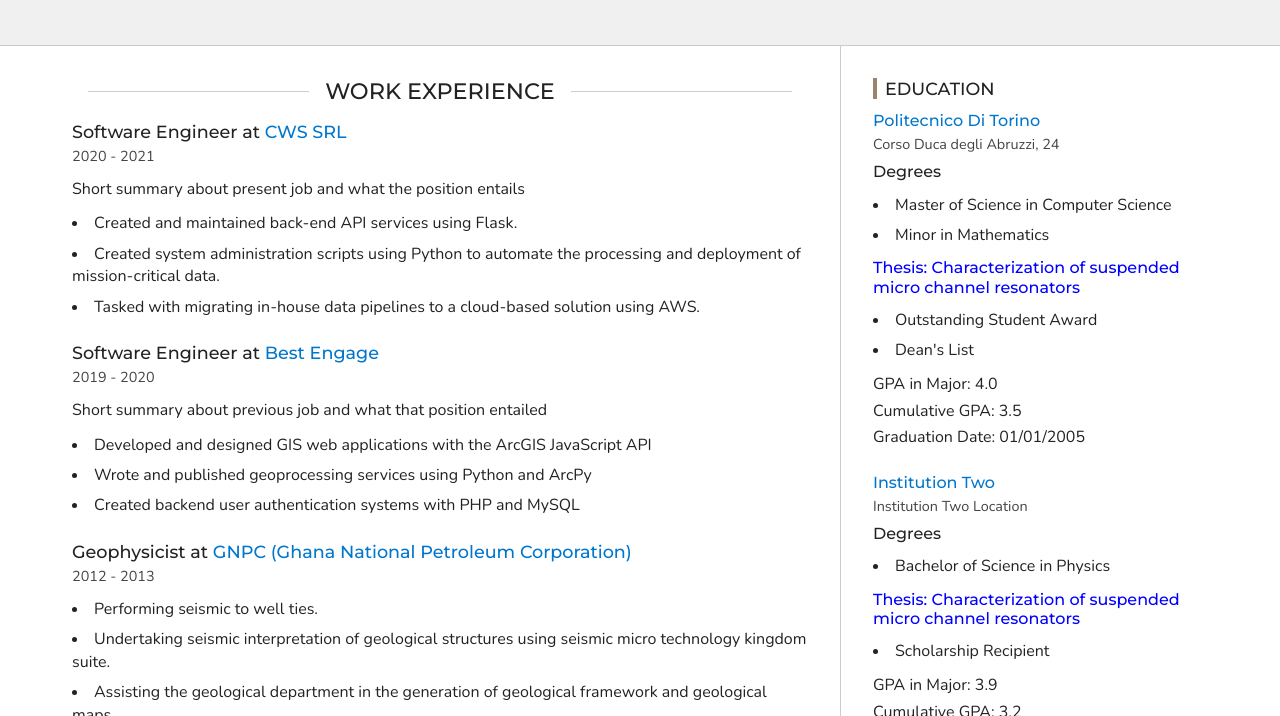
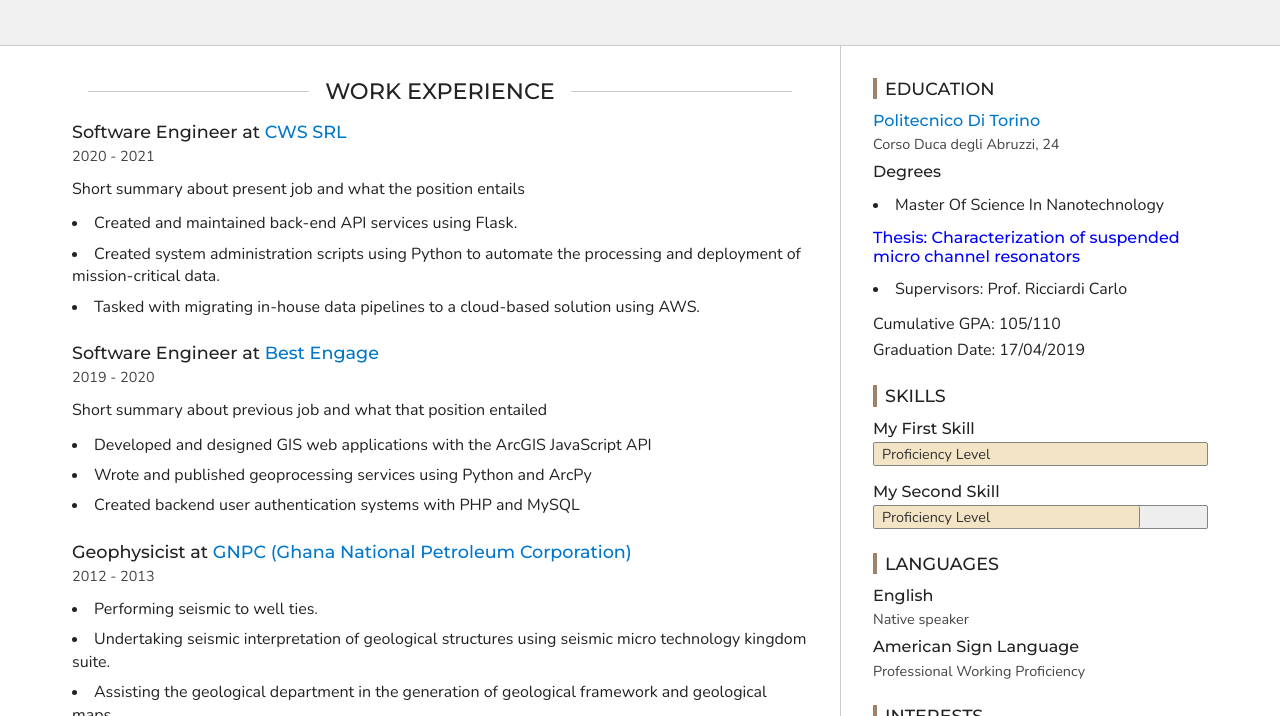
Before and after one commit to OwusuBempahKofi/OwusuBempahKofi.github.io, a plain HTML site: page index.html in a window 1280 px wide. Shown: the part 236-952 px from the top of the page. Drawn offline with nearby package versions, Linux system fonts and the light colour scheme.

Commit message:
Polito Education

```diff
--- a/index.html
+++ b/index.html
@@ -361,48 +361,20 @@ exposed substrates </p>
 
                     <h4>Degrees</h4>
                     <ul>
-                      <li>Master of Science in Computer Science</li><li>Minor in Mathematics</li>
+                      <li>Master Of Science In Nanotechnology</li>
                     </ul>
 
 
                     <h4 style="color:blue;">Thesis: Characterization of suspended micro channel resonators</h4>
                     <ul>
-                      <li>Outstanding Student Award</li><li>Dean&#39;s List</li>
+                      <li>Supervisors: Prof. Ricciardi Carlo</li>
                     </ul>
 
 
                     <p>
-                      <span class="block">GPA in Major: 4.0</span>
-                      <span class="block">Cumulative GPA: 3.5</span>
-                      <span class="block">Graduation Date: 01/01/2005</span>
-                    </p>
 
-                </section>
-
-                <section>
-                  <h3>
-
-                      <a href="https://sample.com">Institution Two</a>
-
-                  </h3>
-                  <p class="section-label">Institution Two Location</p>
-
-                    <h4>Degrees</h4>
-                    <ul>
-                      <li>Bachelor of Science in Physics</li>
-                    </ul>
-
-
-                    <h4 style="color:blue;">Thesis: Characterization of suspended micro channel resonators</h4>
-                    <ul>
-                      <li>Scholarship Recipient</li>
-                    </ul>
-
-
-                    <p>
-                      <span class="block">GPA in Major: 3.9</span>
-                      <span class="block">Cumulative GPA: 3.2</span>
-                      <span class="block">Graduation Date: 01/01/2000</span>
+                      <span class="block">Cumulative GPA: 105/110</span>
+                      <span class="block">Graduation Date: 17/04/2019</span>
                     </p>
 
                 </section>
```
Also changed, not shown: portfolio.json (+7 -16 lines).
